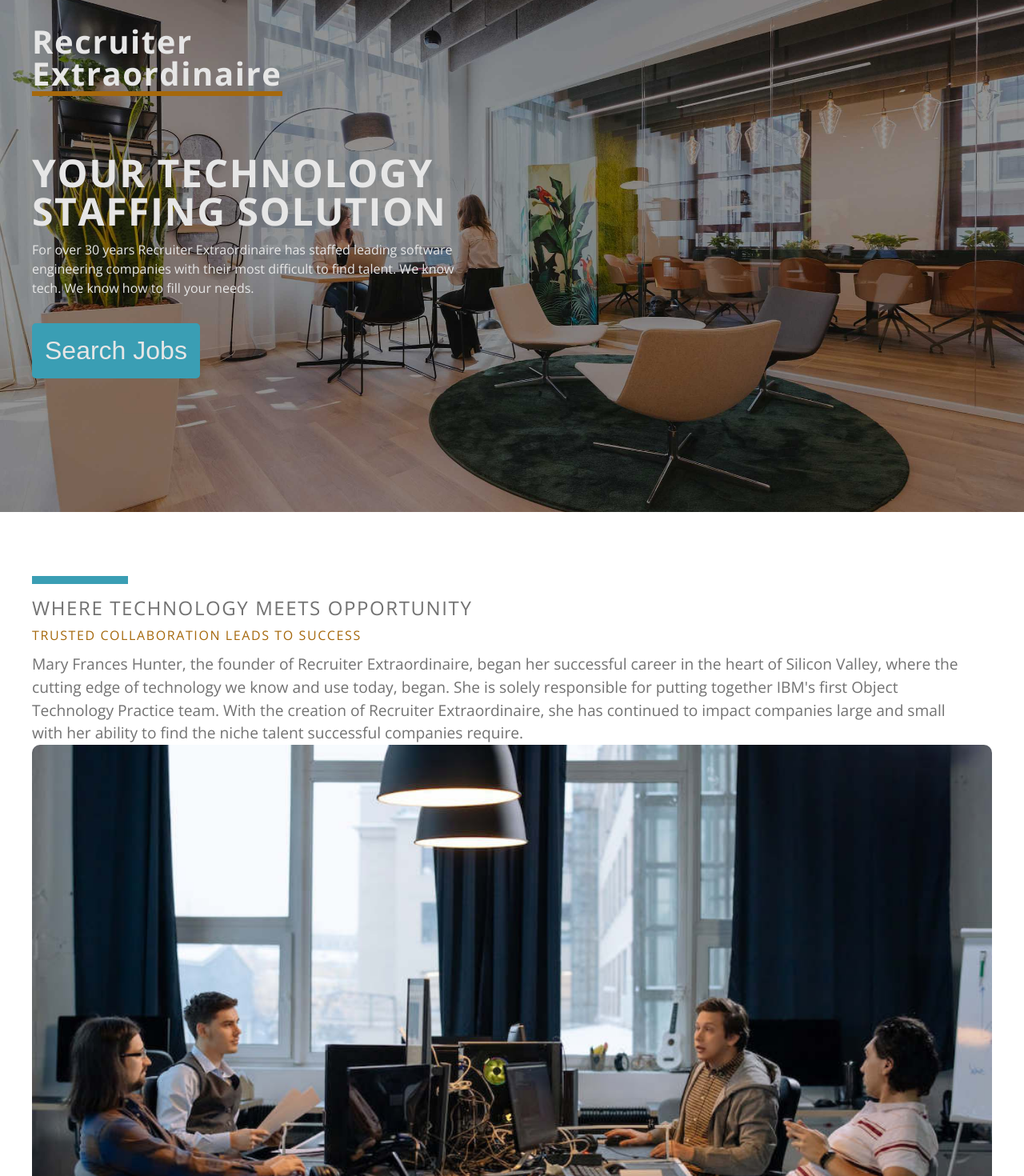
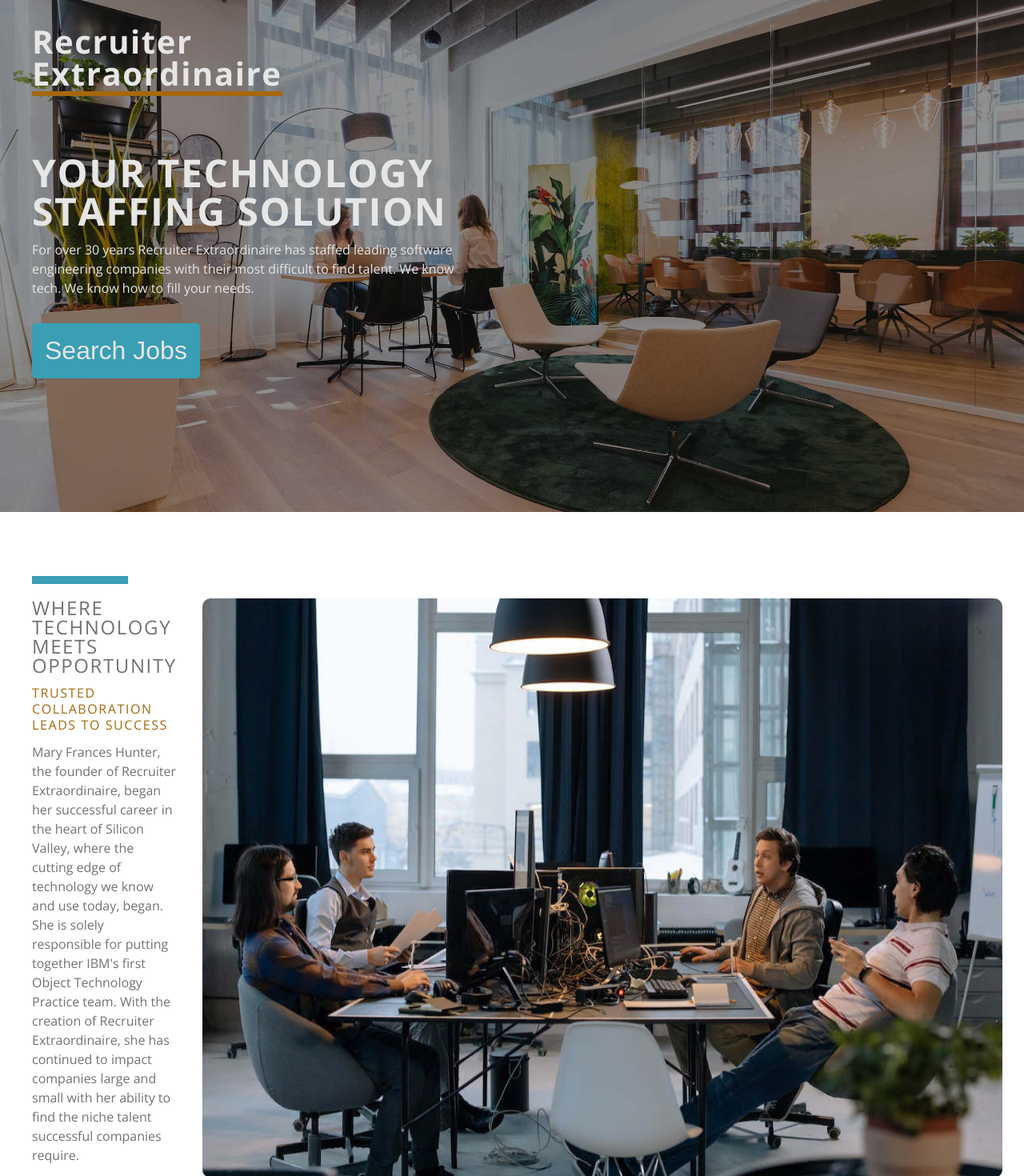
Before and after one commit to pdxdave/recruiter_extraordinaire_web, a React (Vite) app: page / in a window 1280 px wide. Shown: the top 1470 px of the page at 80% size. Built offline with nearby package versions, Linux system fonts and the light colour scheme.

Commit message:
about css

```diff
--- a/src/components/About.jsx
+++ b/src/components/About.jsx
@@ -30,6 +30,11 @@
     max-width: 95%;
     margin: 5em auto;
 
+    .about_container {
+      display: flex;
+      flex-direction: column;
+    }
+
     .bar {
         display: inline-block;
         height: 10px;
@@ -50,11 +55,11 @@
         color: var(--clr-gray-text);
     }
 
-    .about_container {
+    /* .about_container {
         display: flex;
         flex-direction: row;
         flex-wrap: wrap;
-    }
+    } */
     img {
         flex: 1;
         width: 100%;
@@ -65,9 +70,9 @@
         padding-right: 2em;
     }
 
-    @media (max-width: 1130px){
+    @media (min-width: 1130px){
         .about_container {
-            flex-direction: column;
+            flex-direction: row;
         }
         p {
             font-size: 1rem;
```
